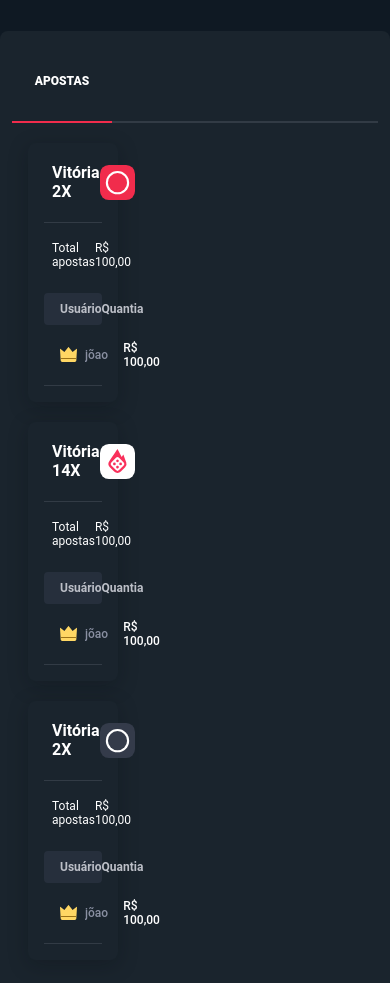
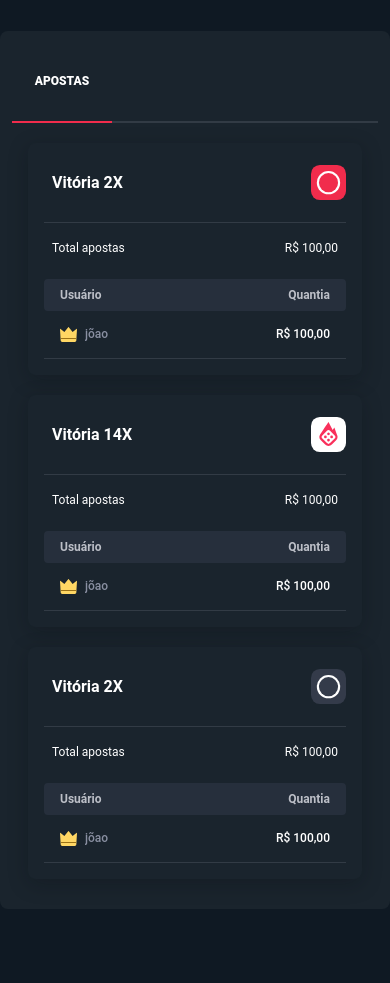
Before and after one commit to leosalema213/desafio-blaze, a Vue app: page / in a window 390 px wide. Shown: the part 840-1823 px from the top of the page. After the commit the page ends 1761 px from the top, so only its background shows below. Built offline with nearby package versions, Linux system fonts and the light colour scheme.

Commit message:
fix: (cardBet) corrigindo estilos mobile

```diff
--- a/src/components/Roullete/CardBets.vue
+++ b/src/components/Roullete/CardBets.vue
@@ -166,7 +166,7 @@ const props = defineProps<{
 }
 
 @media (max-width: 768px) {
-  .card_container[data-v-bf65d6c8] {
+  .card_container {
     flex-basis: 100%;
     max-width: 100%;
   }
```
